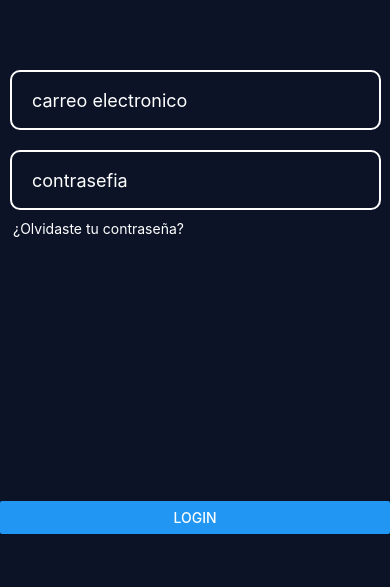
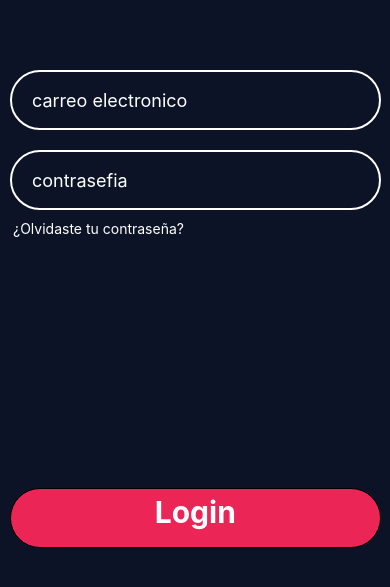
Before and after one commit to Naumanhassan307/MobileAssignment-1, a React Native app: screen / in a window 390 px wide. Shown: the part 221-808 px from the top of the page. Built offline with nearby package versions, Linux system fonts and the light colour scheme.

Commit message:
Login Dark complete Ui

```diff
--- a/src/components/intro/Intro.js
+++ b/src/components/intro/Intro.js
@@ -1,6 +1,6 @@
 //import liraries
 import React, { Component } from 'react';
-import { View, Text, Image, TextInput, Button } from 'react-native';
+import { View, Text, Image, TextInput, TouchableOpacity } from 'react-native';
 import styles from './IntroStyle';
 
 // import logo from "../../assets/logo.png"
@@ -32,7 +32,11 @@ function Intro ()  {
         </View>
       </View>
       <View style={styles.three}>
-        <Button title="Login" style={styles.logbtn}/>
+        <View style={{width: '100%'}}>
+          <TouchableOpacity style={styles.logbtn}>
+            <Text style={styles.btnText}>Login</Text>
+          </TouchableOpacity>
+        </View>
       </View>
     </View>
   );
--- a/src/components/intro/IntroStyle.js
+++ b/src/components/intro/IntroStyle.js
@@ -23,7 +23,7 @@ const styles = StyleSheet.create({
   three: {
     flex: 1.5,
     justifyContent: 'center',
-    // alignItems: 'center',
+    alignItems: 'center',
     // backgroundColor: 'green',
     width: '100%',
   },
@@ -31,7 +31,7 @@ const styles = StyleSheet.create({
     color: '#FFFFFF',
     borderWidth: 2,
     borderColor: '#FFFFFF',
-    borderRadius: 10,
+    borderRadius: 50,
     backgroundColor: 'transparent',
     width: '95%',
     height: 60,
@@ -45,11 +45,22 @@ const styles = StyleSheet.create({
     color: '#FFFFFF',
   },
   logbtn: {
-    width: 100,
-    height: 100,
-    backgroundColor: '#FFFFFF',
+    width: '95%',
+    height: 60,
+    backgroundColor: '#EB2657',
     borderWidth: 1,
-    color: 'red',
+    borderRadius: 50,
+    marginLeft: 10,
+    marginRight: 10,
+  },
+  btnText: {
+    color: '#FFFFFF',
+    fontSize: 30,
+    fontWeight: "bold",
+    paddingTop: 5,
+    // justifyContent: "center",
+    // alignItems: "center",
+    textAlign: "center",
   },
 });
 export default styles;
```
